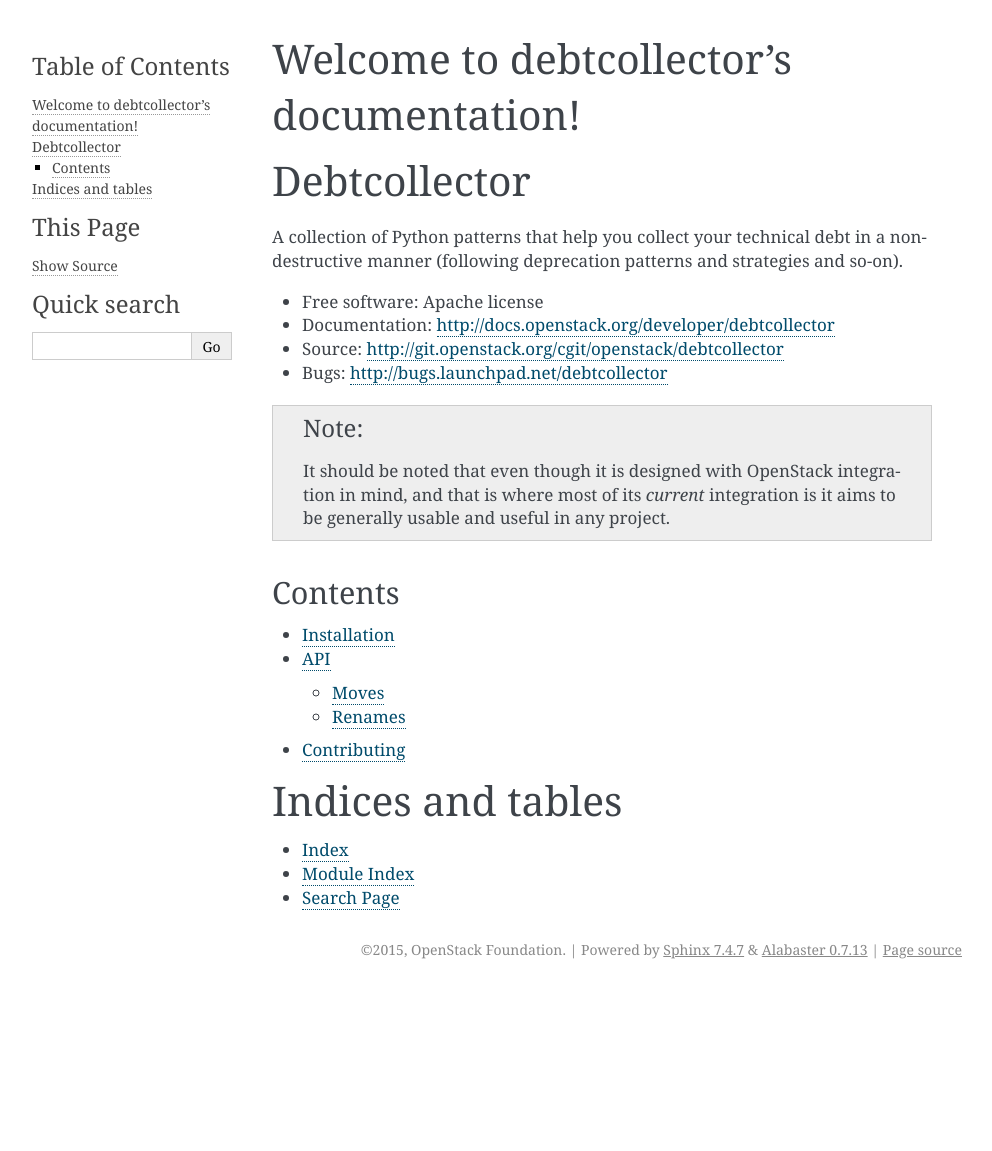
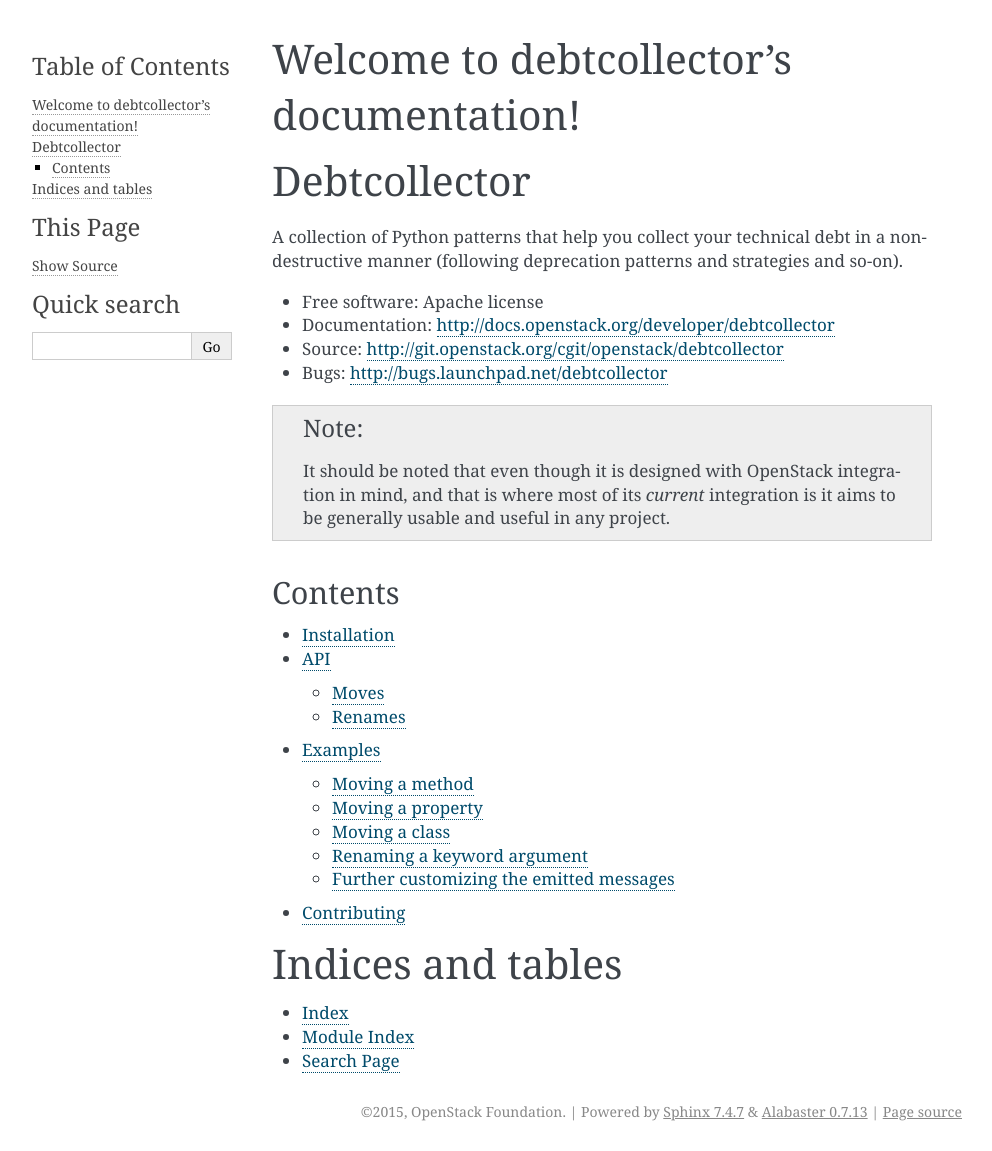
Before and after one commit to openstack/debtcollector, a Sphinx documentation site: the page built from doc/source/index.rst, in a window 1280 px wide. Shown: the whole page, without its empty margins (148-1140 px from the left). Built offline with Sphinx 7.4.7, drawn with Linux system fonts in a browser that asks for light colours; before the commit the page ends 989 px from its top, so only the background shows below that; some of the changed lines change nothing that is shown.

Commit message:
Add doctested examples into the documentation
To make it more easy for those to see how to use
this library, start adding some basic examples that
show the common usage patterns.

Change-Id: Ieda04d0c3402cb3d9d7e55ecfd737571520ffbcb

```diff
--- a/doc/source/conf.py
+++ b/doc/source/conf.py
@@ -24,6 +24,7 @@
 extensions = [
     'sphinx.ext.autodoc',
     'sphinx.ext.viewcode',
+    'sphinx.ext.doctest',
     'oslosphinx',
 ]
 
--- /dev/null
+++ b/doc/source/examples.rst
@@ -0,0 +1,173 @@
+========
+Examples
+========
+
+Moving a method
+---------------
+
+To move a *instance* method from an existing one to a new one
+the :py:func:`~debtcollector.moves.moved_method` function/decorator can be
+used to achieve this in a non-destructive manner.
+
+A basic example to do just this:
+
+.. doctest::
+
+    >>> from debtcollector import moves
+    >>> import warnings
+    >>> warnings.simplefilter('always')
+    >>> class Cat(object):
+    ...   @moves.moved_method('meow')
+    ...   def mewow(self):
+    ...     return self.meow()
+    ...   def meow(self):
+    ...     return 'kitty'
+    ...
+    >>> c = Cat()
+    >>> c.mewow()
+    __main__:1: DeprecationWarning: Method 'Cat.mewow()' has moved to 'Cat.meow()'
+    'kitty'
+    >>> c.meow()
+    'kitty'
+
+Moving a property
+-----------------
+
+To move a *instance* property from an existing one to a new one
+the :py:func:`~debtcollector.moves.moved_property` function/decorator can be
+used to achieve this in a non-destructive manner.
+
+A basic example to do just this:
+
+.. doctest::
+
+    >>> from debtcollector import moves
+    >>> import warnings
+    >>> warnings.simplefilter('always')
+    >>> class Dog(object):
+    ...   @property
+    ...   @moves.moved_property('bark')
+    ...   def burk(self):
+    ...     return self.bark
+    ...   @property
+    ...   def bark(self):
+    ...     return 'woof'
+    ...
+    >>> d = Dog()
+    >>> d.burk
+    __main__:1: DeprecationWarning: Property 'Dog.burk' has moved to 'Dog.bark'
+    'woof'
+    >>> d.bark
+    'woof'
+
+Moving a class
+--------------
+
+To move a *class* from an existing one to a new one
+the :py:func:`~debtcollector.moves.moved_class` type generator function can
+be used to achieve this in a non-destructive manner.
+
+A basic example to do just this:
+
+.. doctest::
+
+    >>> from debtcollector import moves
+    >>> import warnings
+    >>> warnings.simplefilter('always')
+    >>> class WizBang(object):
+    ...   pass
+    ...
+    >>> OldWizBang = moves.moved_class(WizBang, 'OldWizBang', __name__)
+    >>> a = OldWizBang()
+    __main__:1: DeprecationWarning: Class '__main__.OldWizBang' has moved to '__main__.WizBang'
+    >>> b = WizBang()
+
+Renaming a keyword argument
+---------------------------
+
+To notify the user when a keyword argument has been replaced with a new and
+improved keyword argument and the user is still using the old keyword argument
+the :py:func:`~debtcollector.renames.renamed_kwarg` function/decorator
+can be used to achieve this in a non-destructive manner.
+
+A basic example to do just this:
+
+.. doctest::
+
+    >>> from debtcollector import renames
+    >>> import warnings
+    >>> warnings.simplefilter('always')
+    >>> @renames.renamed_kwarg('snizzle', 'nizzle')
+    ... def do_the_deed(snizzle=True, nizzle=True):
+    ...   print(snizzle)
+    ...   print(nizzle)
+    ...
+    >>> do_the_deed()
+    True
+    True
+    >>> do_the_deed(snizzle=False)
+    __main__:1: DeprecationWarning: Using the 'snizzle' argument is deprecated, please use the 'nizzle' argument instead
+    False
+    True
+    >>> do_the_deed(nizzle=False)
+    True
+    False
+
+Further customizing the emitted messages
+----------------------------------------
+
+It is typically useful to tell the user when a deprecation has started and
+when the deprecated item will be offically removed (deleted or other). To
+enable this all the currently provided functions this library provides
+take a ``message``, ``version`` and ``removal_version`` keyword arguments.
+These are used in forming the message that is shown to the user when they
+trigger the deprecated activity.
+
+A basic example to do just this:
+
+.. doctest::
+
+    >>> from debtcollector import renames
+    >>> import warnings
+    >>> warnings.simplefilter('always')
+    >>> @renames.renamed_kwarg('snizzle', 'nizzle', version="0.5", removal_version="0.7")
+    ... def do_the_deed(snizzle=True, nizzle=True):
+    ...   pass
+    ...
+    >>> do_the_deed(snizzle=False)
+    __main__:1: DeprecationWarning: Using the 'snizzle' argument is deprecated in version '0.5' and will be removed in version '0.7', please use the 'nizzle' argument instead
+
+If the ``removal_version`` is unknown the special character ``?`` can be used
+instead (to denote that the deprecated activity will be removed sometime in
+the future).
+
+A basic example to do just this:
+
+.. doctest::
+
+    >>> from debtcollector import renames
+    >>> import warnings
+    >>> warnings.simplefilter('always')
+    >>> @renames.renamed_kwarg('snizzle', 'nizzle', version="0.5", removal_version="?")
+    ... def do_the_deed(snizzle=True, nizzle=True):
+    ...   pass
+    ...
+    >>> do_the_deed(snizzle=False)
+    __main__:1: DeprecationWarning: Using the 'snizzle' argument is deprecated in version '0.5' and will be removed in a future version, please use the 'nizzle' argument instead
+
+To further customize the message (with a special postfix) the ``message``
+keyword argument can be provided.
+
+A basic example to do just this:
+
+.. doctest::
+
+    >>> from debtcollector import renames
+    >>> import warnings
+    >>> warnings.simplefilter('always')
+    >>> @renames.renamed_kwarg('snizzle', 'nizzle', message="Pretty please stop using it")
+    ... def do_the_deed(snizzle=True, nizzle=True):
+    ...   pass
+    ...
+    >>> do_the_deed(snizzle=False)
+    __main__:1: DeprecationWarning: Using the 'snizzle' argument is deprecated, please use the 'nizzle' argument instead: Pretty please stop using it
--- a/doc/source/index.rst
+++ b/doc/source/index.rst
@@ -18,6 +18,7 @@
 
    installation
    api
+   examples
    contributing
 
 Indices and tables
```
